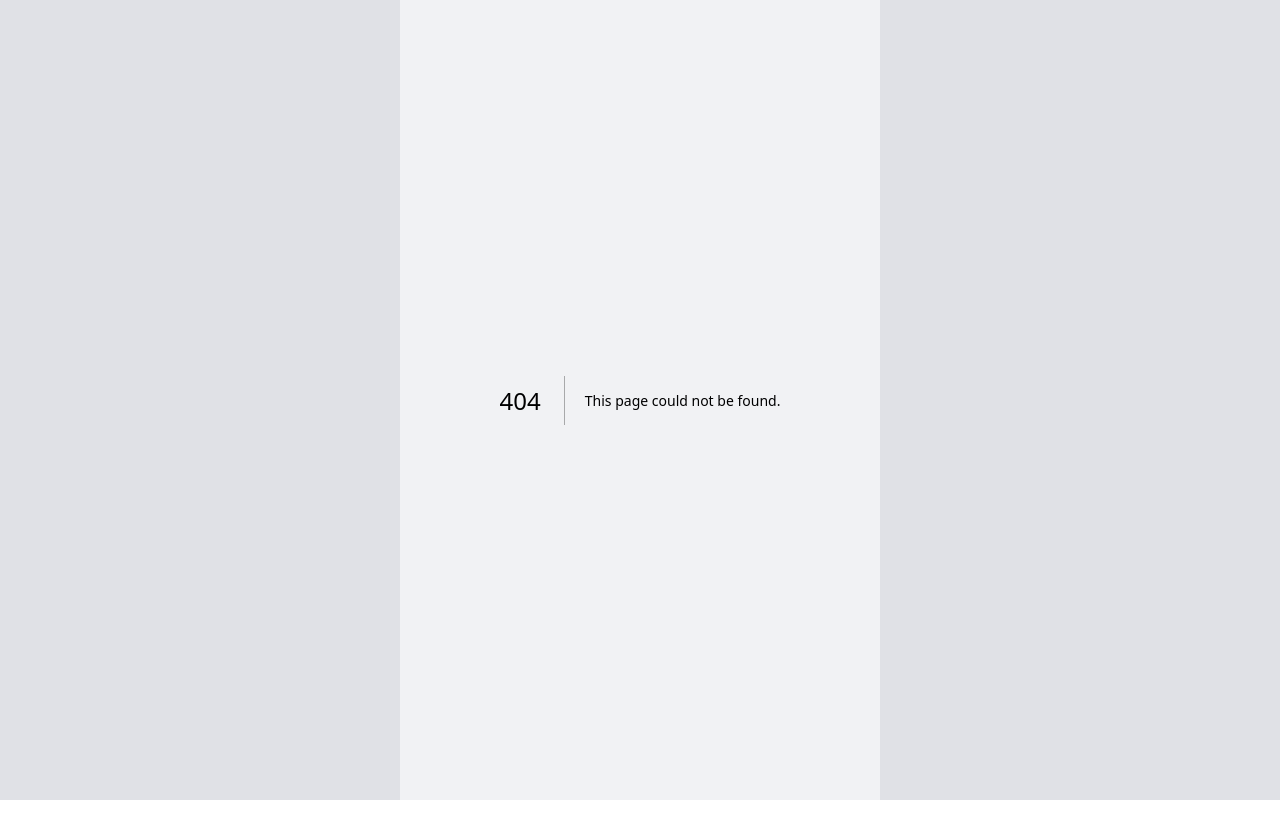
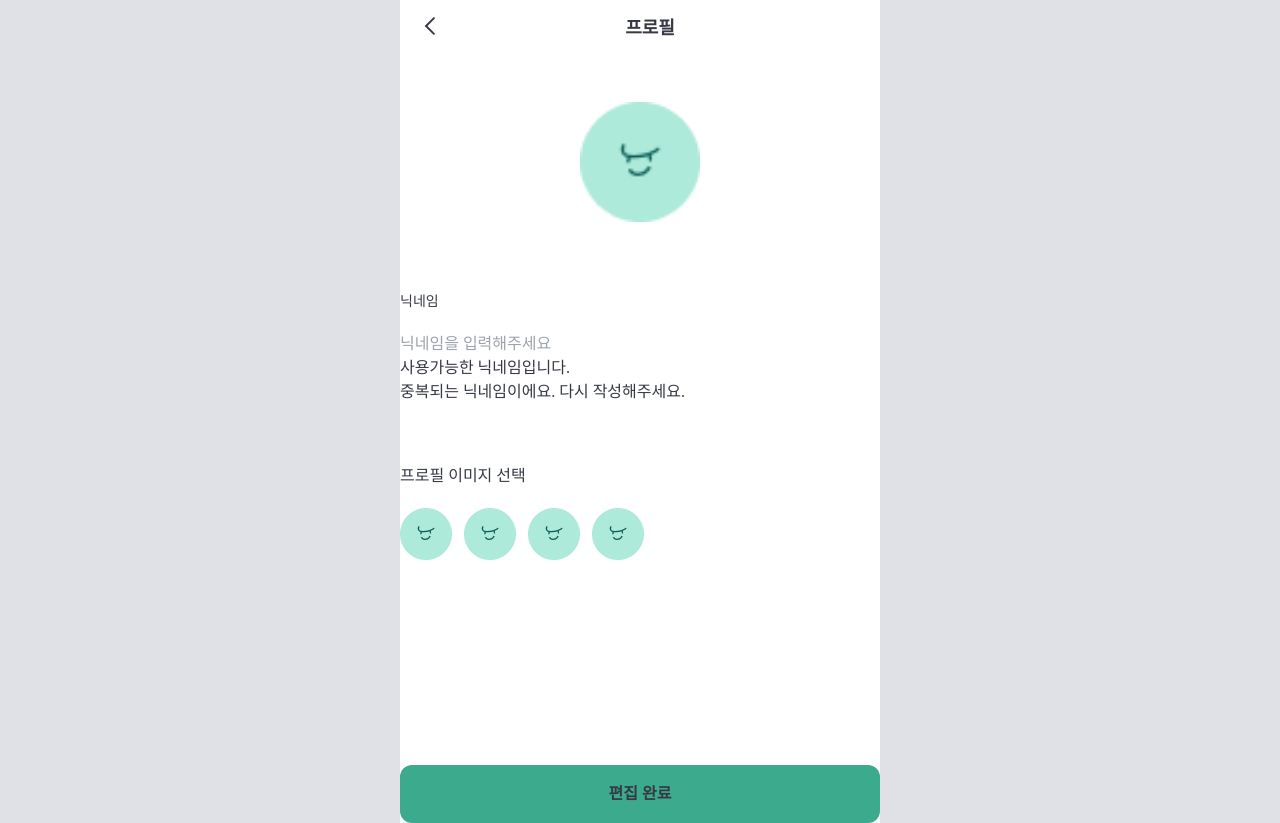
Before and after one commit to DDD-Community/fridge-link-web, a Next.js app: page /mypage/profile in a window 1280 px wide. Before the commit this address had no page. Before the commit the page ends 800 px from the top, so only its background shows below. Built offline with nearby package versions, Linux system fonts and the light colour scheme; a web font is replaced by a local one.

Commit message:
feat: 마이페이지 페이지 분리

```diff
--- a/src/components/atoms/Button.tsx
+++ b/src/components/atoms/Button.tsx
@@ -9,7 +9,7 @@ interface ButtonProps {
 const Button: React.FC<ButtonProps> = ({ text, className, onClick }) => {
   return (
     <button
-      className={`text-white p-18 gap-12 rounded-12 heading4-semibold ${className}`}
+      className={`p-18 gap-12 rounded-12 heading4-semibold ${className}`}
       onClick={onClick}
     >
       {text}
--- a/src/components/organisms/NavWhiteBox.tsx
+++ b/src/components/organisms/NavWhiteBox.tsx
@@ -18,7 +18,7 @@ interface NavWhiteBoxProps {
 const NavWhiteBox: React.FC<NavWhiteBoxProps> = ({ label, list }) => {
   return (
     <WhiteBox>
-      <label className="w-full text-gray6">{label}</label>
+      <label className="w-full text-gray6 body1-regular">{label}</label>
       {list.map((navItem) => (
         <Link
           href={navItem.linkTo}
--- a/src/pages/home/index.tsx
+++ b/src/pages/home/index.tsx
@@ -29,7 +29,7 @@ const Home: NextPage = () => {
           <SvgAndTextBox
             svgComponent={<MyFridgeImg />}
             text="내 냉장고"
-            linkTo="/myfridge"
+            linkTo="/fridge"
           />
           <SvgAndTextBox
             svgComponent={<FriendsFridgeImg />}
--- /dev/null
+++ b/src/pages/mypage/account/index.tsx
@@ -0,0 +1,17 @@
+import Header from '@/components/organisms/Header';
+import { type NextPage } from 'next';
+
+const FriendsListPage: NextPage = () => {
+  return (
+    <div className={'bg-white pt-[52px] min-h-screen'}>
+      <Header headerTitle={'계정'} />
+      <section
+        className={`flex flex-col items-center gap-[40px] min-h-screen p-20 bg-gray1 pt-[40px]`}
+      >
+        <div className="w-full">로그아웃</div>
+        <div className="w-full">탈퇴하기</div>
+      </section>
+    </div>
+  );
+};
+export default FriendsListPage;
--- /dev/null
+++ b/src/pages/mypage/friendslist/index.tsx
@@ -0,0 +1,16 @@
+import Header from '@/components/organisms/Header';
+import { type NextPage } from 'next';
+
+const FriendsListPage: NextPage = () => {
+  return (
+    <div className={'pt-[52px] min-h-screen'}>
+      <Header headerTitle={'친구'} />
+      <section
+        className={`flex flex-col gap-[20px] min-h-screen p-20 bg-gray1`}
+      >
+        친구관리 및 추가 페이지
+      </section>
+    </div>
+  );
+};
+export default FriendsListPage;
--- a/src/pages/mypage/index.tsx
+++ b/src/pages/mypage/index.tsx
@@ -13,15 +13,20 @@ import Header from '@/components/organisms/Header';
 import { type NextPage } from 'next';
 import React from 'react';
 import Image from 'next/image';
+import Link from 'next/link';
 
 const GENERAGE_NAV_LIST = [
-  { name: '계정 설정', svgComponent: <SettingSVG />, linkTo: '' },
+  {
+    name: '계정 설정',
+    svgComponent: <SettingSVG />,
+    linkTo: '/mypage/account',
+  },
   {
     name: '알림 설정',
     svgComponent: <NotificationSVG />,
     linkTo: '/mypage/notification',
   },
-  { name: '친구', svgComponent: <FriendsSVG />, linkTo: '' },
+  { name: '친구', svgComponent: <FriendsSVG />, linkTo: '/mypage/friendslist' },
   { name: '나눔 내역', svgComponent: <CartSVG />, linkTo: '' },
 ];
 
@@ -43,10 +48,12 @@ const Mypage: NextPage = () => {
             <Image src={ProfileImg} alt="프로필 예시" />
             <div className="heading2-semibold">닉네임</div>
           </div>
-          <Button
-            text="프로필 수정"
-            className="w-80px bg-white text-black rounded-[30px] p-[10px]"
-          />
+          <Link href="/mypage/profile">
+            <Button
+              text="프로필 수정"
+              className="body2-medium w-80px bg-white text-black rounded-[30px] p-[10px]"
+            />
+          </Link>
         </div>
         <div className="flex justify-evenly items-center bg-gray6 rounded-[12px]">
           <MyFridgeInfo label="식자재" value="34개" />
--- /dev/null
+++ b/src/pages/mypage/profile/index.tsx
@@ -0,0 +1,84 @@
+import { type NextPage } from 'next';
+import Image from 'next/image';
+import ProfileImg from '@/assets/Property=1, State=nor.png';
+import { Button } from '@/components/atoms';
+
+const FriendsListPage: NextPage = () => {
+  return (
+    <div className={'bg-white pt-[52px] min-h-screen'}>
+      <div
+        className={`flex justify-center items-center fixed top-0 w-screen max-w-[480px] py-[12px] px-[20px] z-[1000]`}
+      >
+        <div
+          onClick={() => {
+            window.history.back();
+          }}
+        >
+          <svg
+            xmlns="http://www.w3.org/2000/svg"
+            width="20"
+            height="20"
+            viewBox="0 0 20 20"
+            fill="none"
+          >
+            <path
+              fill-rule="evenodd"
+              clip-rule="evenodd"
+              d="M14.6446 1.41789C15.0351 1.80842 15.0351 2.44158 14.6446 2.83211L7.47671 10L14.6446 17.1679C15.0351 17.5584 15.0351 18.1916 14.6446 18.5821C14.2541 18.9726 13.6209 18.9726 13.2304 18.5821L4.64828 10L13.2304 1.41789C13.6209 1.02737 14.2541 1.02737 14.6446 1.41789Z"
+              fill="#363A45"
+            />
+          </svg>
+        </div>
+        <div className="flex justify-center text-center w-full">
+          <p className="heading3-bold text-gray8 pt-1">프로필</p>
+        </div>
+      </div>
+      <section className={`flex flex-col items-center gap-[20px] bg-white`}>
+        <Image
+          className="m-[50px]"
+          src={ProfileImg}
+          alt="프로필 이미지"
+          width={120}
+          height={120}
+        />
+        <form className={`w-full flex flex-col h-full justify-between`}>
+          <div className={`flex flex-col`}>
+            <label className="body1-medium text-5 mb-[20px]">닉네임</label>
+            <input placeholder="닉네임을 입력해주세요" />
+            <span>사용가능한 닉네임입니다.</span>
+            <span>중복되는 닉네임이에요. 다시 작성해주세요.</span>
+            <label className="mt-[60px] mb-[20px]">프로필 이미지 선택</label>
+            <div className="flex gap-[12px]">
+              <Image
+                src={ProfileImg}
+                alt="프로필 이미지"
+                width={52}
+                height={52}
+              />
+              <Image
+                src={ProfileImg}
+                alt="프로필 이미지"
+                width={52}
+                height={52}
+              />
+              <Image
+                src={ProfileImg}
+                alt="프로필 이미지"
+                width={52}
+                height={52}
+              />
+              <Image
+                src={ProfileImg}
+                alt="프로필 이미지"
+                width={52}
+                height={52}
+              />
+            </div>
+          </div>
+          <Button className="bg-primary2 mt-[205px]" text="편집 완료" />
+        </form>
+      </section>
+    </div>
+  );
+};
+export default FriendsListPage;
```
